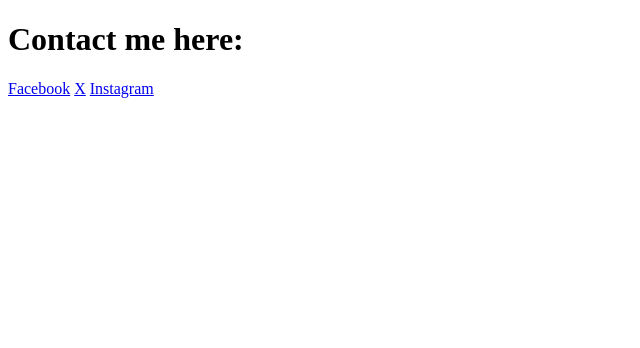
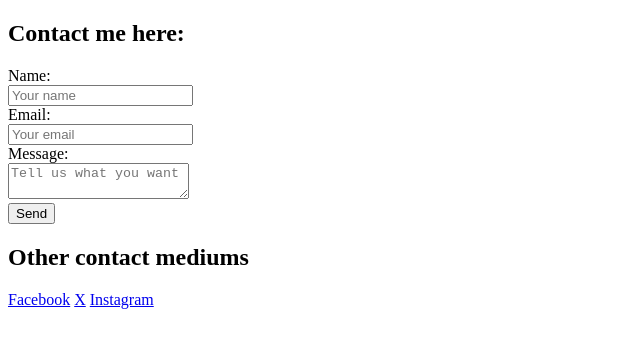
Before and after one commit to NwizuEmmanuel/basic-html-website, a plain HTML site: page contact.html in a window 1280 px wide. Shown: the whole page, without its empty margins (0-640 px from the left). Drawn offline with Linux system fonts and the light colour scheme.

Commit message:
added forms to contact page

```diff
--- a/contact.html
+++ b/contact.html
@@ -1,16 +1,37 @@
 <!DOCTYPE html>
 <html lang="en">
   <head>
-    <meta charset="UTF-8">
-    <meta name="viewport" content="width=device-width, initial-scale=1.0">
+    <meta charset="UTF-8" />
+    <meta name="viewport" content="width=device-width, initial-scale=1.0" />
     <title>Contact</title>
   </head>
   <body>
     <main>
+      <section>
         <h1>Contact me here:</h1>
+        <article>
+            <label for="username">Name:<br>
+                <input type="text" name="username" id="username" placeholder="Your name">
+            </label>
+            <br>
+            <label for="useremail">Email:<br>
+                <input type="email" name="useremail" id="useremail" placeholder="Your email">
+            </label>
+            <br>
+            <label for="message">Message:
+                <br>
+                <textarea name="message" id="message" placeholder="Tell us what you want"></textarea>
+            </label>
+            <br>
+            <button>Send</button>
+        </article>
+        <article>
+            <h2>Other contact mediums</h2>
             <a href="facebook.com">Facebook</a>
             <a href="x.com">X</a>
             <a href="instagram.com">Instagram</a>
+          </article>
+      </section>
     </main>
   </body>
 </html>
```
Lines whose indentation alone changed are shown as unchanged.
